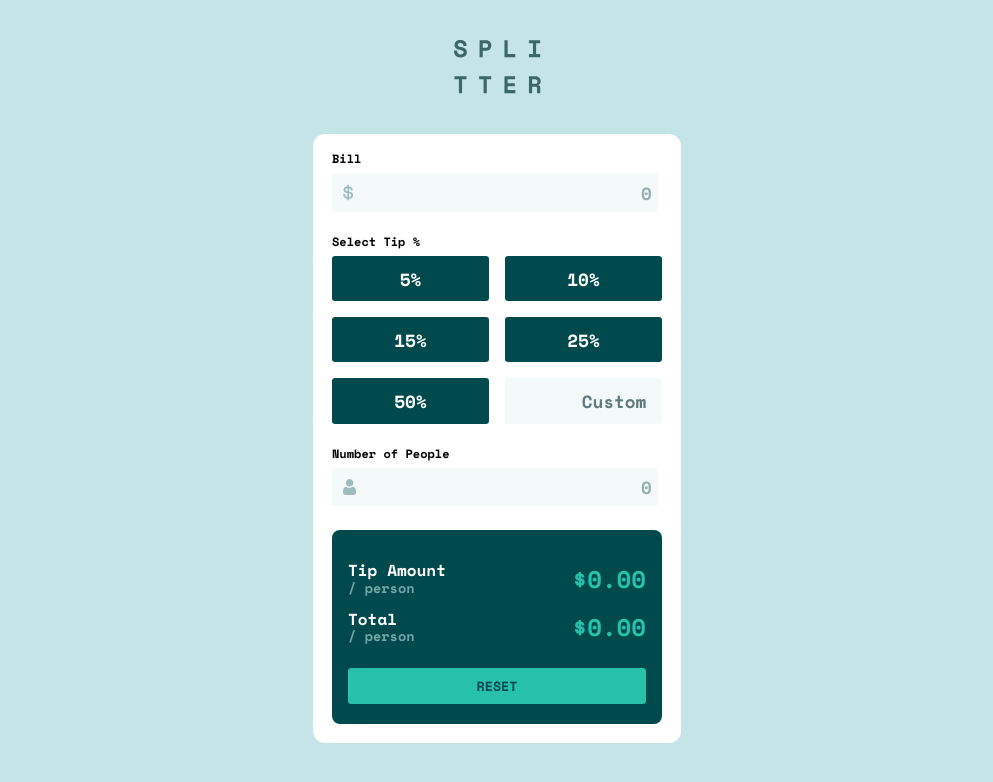
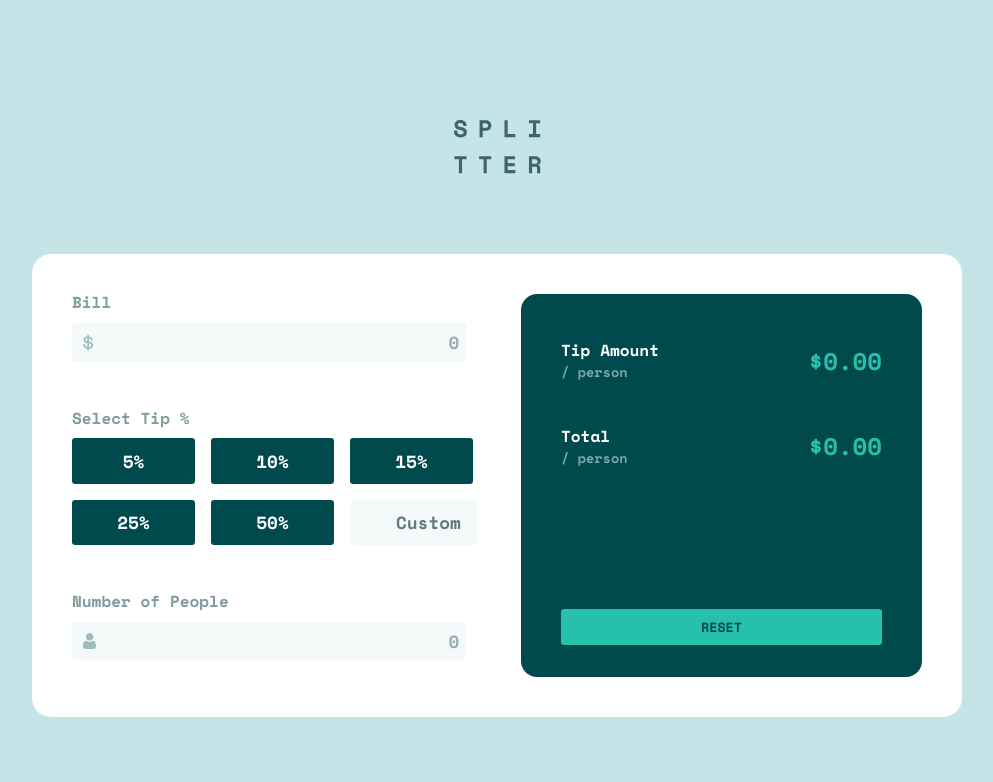
Before and after one commit to Fola-Joe/tip-calculator-app, a React (Vite) app: page / in a window 1280 px wide. Shown: the top 782 px of the page, without its empty margins (143-1136 px from the left). Built offline with nearby package versions, Linux system fonts and the light colour scheme.

Commit message:
desktop view in progress

```diff
--- a/src/App.css
+++ b/src/App.css
@@ -8,3 +8,10 @@
 .logo {
     margin: 2.5rem 0;
 }
+
+@media screen and (min-width: 900px) {
+    .logo {
+        margin-top: 7.5rem;
+        margin-bottom: 5rem;
+    }
+}
--- a/src/TipMain.css
+++ b/src/TipMain.css
@@ -6,3 +6,11 @@
     max-width: 330px;
     margin-bottom: 2rem;
 }
+
+@media screen and (min-width: 880px) {
+    .TipMain {
+        max-width: 850px;
+        padding: 1rem 2.5rem;
+        border-radius: 1.2rem;
+    }
+}
--- a/src/TipMainBottom.css
+++ b/src/TipMainBottom.css
@@ -40,3 +40,17 @@
     /* opacity: 0.3; */
     filter: brightness(175%);
 }
+
+@media screen and (min-width: 880px) {
+    .TipMainBottom {
+        margin: 0;
+        padding: 3rem 2.5rem 2rem;
+        border-radius: 1rem;
+    }
+    .tip-total h2, .tip-amount h2 {
+        margin-bottom: 0.5rem;
+    }
+    .tip-amount {margin-bottom: 3rem;}
+    .tip-total {margin-bottom: 9rem;}
+    .reset-btn {margin-top: 0;}
+}
--- a/src/TipMainTop.css
+++ b/src/TipMainTop.css
@@ -25,11 +25,13 @@
     top: 0.7rem;
     left: 0.7rem;
 }
-
 .tip-h2 {
     margin-top: 1.5rem;
     margin-bottom: 0.5rem;
     font-size: 0.75rem;
+}
+.tip-h2, .bill-h2, .number-h2 {
+    color: hsl(184, 14%, 56%);
 }
 .buttons {
     display: grid;
@@ -75,3 +77,21 @@
     top: 0.7rem;
     left: 0.7rem;
 }
+
+@media screen and (min-width: 880px) {
+    .TipMainTop {
+        display: grid;
+        grid-template-columns: 1fr 1fr;
+        gap: 3rem;
+        padding: 1.5rem 0;
+    }
+    .bill-div {margin-bottom: 3rem;}
+    .buttons {
+        grid-template-columns: 1fr 1fr 1fr;
+        margin-bottom: 3rem;
+    }
+    .number-h2, .bill-h2, .tip-h2 {
+        font-size: 1rem;
+        margin-bottom: 0.8rem;
+    }
+}
--- a/src/TipMainTop.jsx
+++ b/src/TipMainTop.jsx
@@ -59,12 +59,17 @@ export default function TipMainTop() {
 
     // reset function
     const reset = () => {
+        setBillAmount('');
+        setTipPercentage(0);
+        setSelectedTipPercentage(0);
+        setNumPeople('');
         setTipAmountPerPerson(0);
         setTotalPerPerson(0);
     };
 
     return (
-        <div>
+        <div className="TipMainTop">
+            <section className="main-top">
                 <h2 className="bill-h2">Bill</h2>
                 <div className="bill-div">
                     <input type="text"
@@ -115,7 +120,7 @@ export default function TipMainTop() {
                     />
                     <img src="./icon-person.svg" alt="person icon" />
                 </div>
-
+            </section>
             <TipMainBottom
                 tipAmount={tipAmountPerPerson}
                 totalAmount={totalPerPerson}
```
Lines whose indentation alone changed are shown as unchanged.
